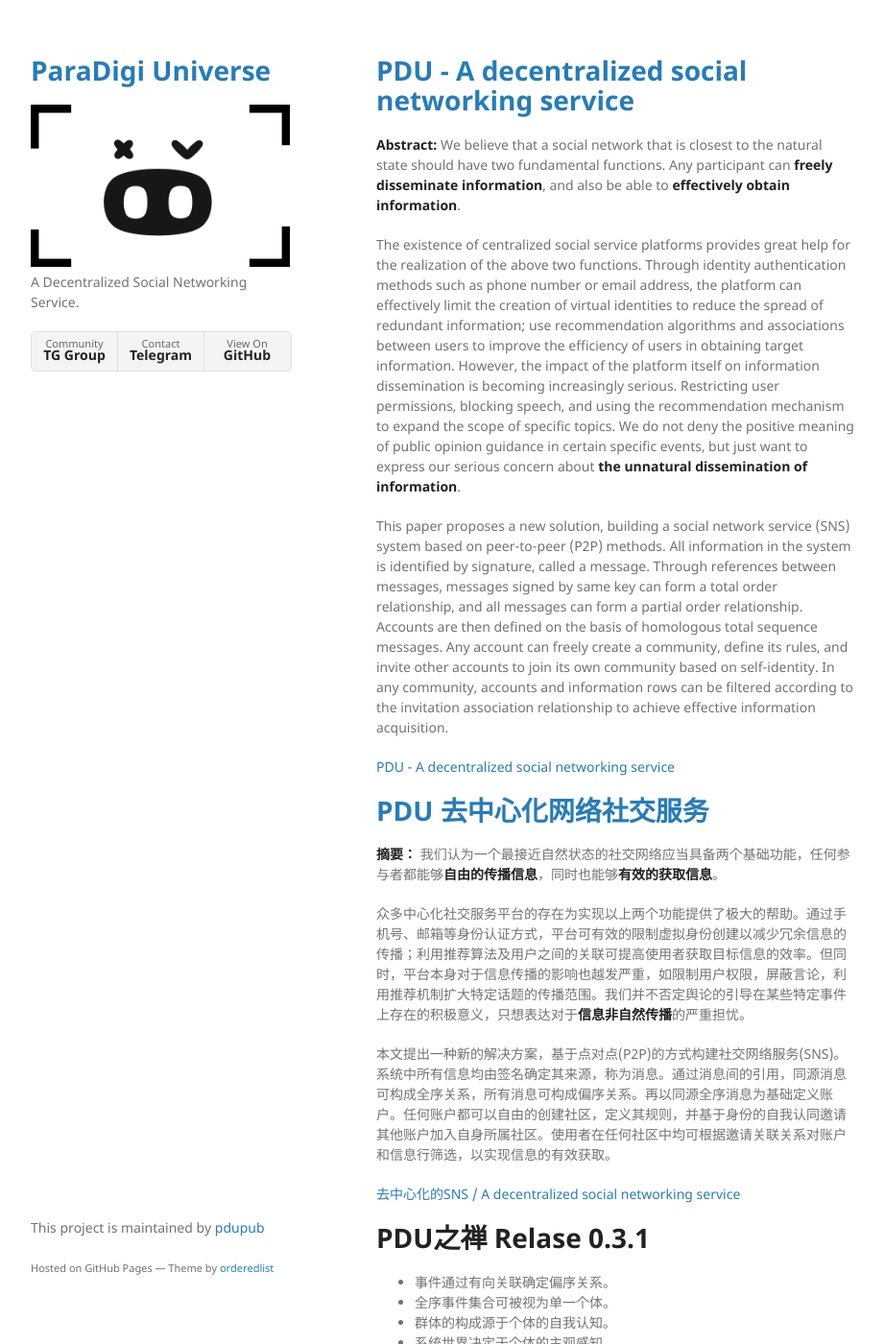
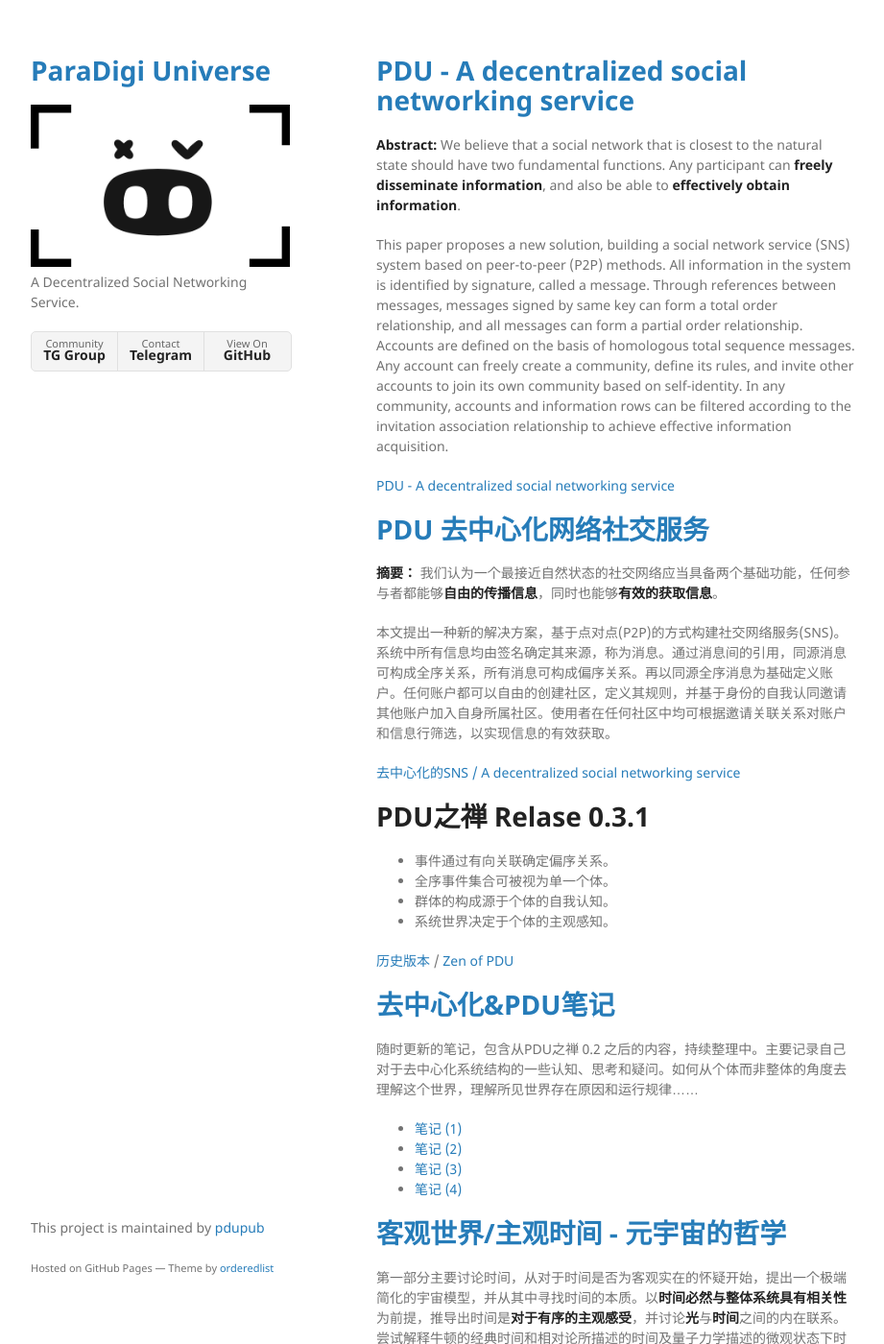
Before and after one commit to pdupub/pdu.pub, a Jekyll site: the page built from index.md, in a window 1280 px wide and 1400 px high. Shown: the whole window at 96% size, without its empty margins (178-1099 px from the left). Built offline with Jekyll 4.4.1, drawn with Linux system fonts in a browser that asks for light colours; our own code applies the rules of GitHub Pages for plain Markdown files; some of the changed lines change nothing that is shown.

Commit message:
fix link

```diff
--- a/index.md
+++ b/index.md
@@ -5,17 +5,13 @@
 
 **Abstract:** We believe that a social network that is closest to the natural state should have two fundamental functions. Any participant can **freely disseminate information**, and also be able to **effectively obtain information**.
 
-The existence of centralized social service platforms provides great help for the realization of the above two functions. Through identity authentication methods such as phone number or email address, the platform can effectively limit the creation of virtual identities to reduce the spread of redundant information; use recommendation algorithms and associations between users to improve the efficiency of users in obtaining target information. However, the impact of the platform itself on information dissemination is becoming increasingly serious. Restricting user permissions, blocking speech, and using the recommendation mechanism to expand the scope of specific topics. We do not deny the positive meaning of public opinion guidance in certain specific events, but just want to express our serious concern about **the unnatural dissemination of information**.
-
-This paper proposes a new solution, building a social network service (SNS) system based on peer-to-peer (P2P) methods. All information in the system is identified by signature, called a message. Through references between messages, messages signed by same key can form a total order relationship, and all messages can form a partial order relationship. Accounts are then defined on the basis of homologous total sequence messages. Any account can freely create a community, define its rules, and invite other accounts to join its own community based on self-identity. In any community, accounts and information rows can be filtered according to the invitation association relationship to achieve effective information acquisition.
+This paper proposes a new solution, building a social network service (SNS) system based on peer-to-peer (P2P) methods. All information in the system is identified by signature, called a message. Through references between messages, messages signed by same key can form a total order relationship, and all messages can form a partial order relationship. Accounts are defined on the basis of homologous total sequence messages. Any account can freely create a community, define its rules, and invite other accounts to join its own community based on self-identity. In any community, accounts and information rows can be filtered according to the invitation association relationship to achieve effective information acquisition.
 
 [PDU - A decentralized social networking service](./docs/en/WhitePaperV2.html)
 
 # [PDU 去中心化网络社交服务](./docs/zh/WhitePaperV2.html)
 
 **摘要：** 我们认为一个最接近自然状态的社交网络应当具备两个基础功能，任何参与者都能够**自由的传播信息**，同时也能够**有效的获取信息**。
-
-众多中心化社交服务平台的存在为实现以上两个功能提供了极大的帮助。通过手机号、邮箱等身份认证方式，平台可有效的限制虚拟身份创建以减少冗余信息的传播；利用推荐算法及用户之间的关联可提高使用者获取目标信息的效率。但同时，平台本身对于信息传播的影响也越发严重，如限制用户权限，屏蔽言论，利用推荐机制扩大特定话题的传播范围。我们并不否定舆论的引导在某些特定事件上存在的积极意义，只想表达对于**信息非自然传播**的严重担忧。
 
 本文提出一种新的解决方案，基于点对点(P2P)的方式构建社交网络服务(SNS)。系统中所有信息均由签名确定其来源，称为消息。通过消息间的引用，同源消息可构成全序关系，所有消息可构成偏序关系。再以同源全序消息为基础定义账户。任何账户都可以自由的创建社区，定义其规则，并基于身份的自我认同邀请其他账户加入自身所属社区。使用者在任何社区中均可根据邀请关联关系对账户和信息行筛选，以实现信息的有效获取。
 
@@ -29,16 +25,16 @@
 
 [历史版本](./docs/zh/Zen.html) / [Zen of PDU](./docs/en/Zen.html)
 
-# [去中心化&PDU笔记](./docs/zh/Draft.md)
+# [去中心化&PDU笔记](./docs/zh/Draft.html)
 
 随时更新的笔记，包含从PDU之禅 0.2 之后的内容，持续整理中。主要记录自己对于去中心化系统结构的一些认知、思考和疑问。如何从个体而非整体的角度去理解这个世界，理解所见世界存在原因和运行规律……
 
-- [笔记 (1)](./docs/zh/Draft.md#note1)
-- [笔记 (2)](./docs/zh/Draft.md#note2)
-- [笔记 (3)](./docs/zh/Draft.md#note3)
-- [笔记 (4)](./docs/zh/Draft.md#note4)
+- [笔记 (1)](./docs/zh/Draft.html#note1)
+- [笔记 (2)](./docs/zh/Draft.html#note2)
+- [笔记 (3)](./docs/zh/Draft.html#note3)
+- [笔记 (4)](./docs/zh/Draft.html#note4)
 
-# [客观世界/主观时间 - 元宇宙的哲学](./docs/zh/MinimalMetaphysics.md)
+# [客观世界/主观时间 - 元宇宙的哲学](./docs/zh/MinimalMetaphysics.html)
 
 第一部分主要讨论时间，从对于时间是否为客观实在的怀疑开始，提出一个极端简化的宇宙模型，并从其中寻找时间的本质。以**时间必然与整体系统具有相关性**为前提，推导出时间是**对于有序的主观感受**，并讨论**光**与**时间**之间的内在联系。尝试解释牛顿的经典时间和相对论所描述的时间及量子力学描述的微观状态下时间为何消失及几个**时间**定义的差别。
 
@@ -48,27 +44,27 @@
 
 第四部分重要讨论人的概念及其余社会的必然联系。人之所以超脱于所有已知的只能生命形式，是由于人**在群体，即社会意识中的精神性存可比于动物性的存在**。精神性存在指的是作为一个特定的人的身份留存于社会集体意识中。神也是一个纯精神性的客观存在，同样存在于集体意识中。这部分还会讨论**善恶**与**存在**之间的关联。
 
-[更新中...](./docs/zh/MinimalMetaphysics.md)
+[更新中...](./docs/zh/MinimalMetaphysics.html)
 
 # 禅2.0时的一些想法
 
-## [本子的比喻](./docs/zh/Essay.md#本子的比喻)
+## [本子的比喻](./docs/zh/Essay.html#本子的比喻)
 
 可以把社交网络想象成一个本子，每个用户都有属于自己的一页纸，用户能且只能在属于自己的那页纸上留言。任何人，不限于用户，都可以在本中任意翻看别人的留言。至于更复杂的功能，也只是在本子上添加了一些设定。回复消息，等于是在自己页写入某条留言时，标注此条...
 
-## [用户创建成本](./docs/zh/Essay.md#用户创建成本)
+## [用户创建成本](./docs/zh/Essay.html#用户创建成本)
 
 在中心化的系统中，创建附带的成本可以有多种形式，但都由作为中心的单点负责执行，即前述比喻中那位隐藏的管理员...
 
-## [真实世界的答案](./docs/zh/Essay.md#真实世界的答案)
+## [真实世界的答案](./docs/zh/Essay.html#真实世界的答案)
 
 当面临困难的问题，通常有两种寻找答案途径。一是先设想一种解决方案，然后证明它可行。二是，找到一种已经被存在的可行方式，并说明它能解决这个问题...
 
-## [时间与光](./docs/zh/Essay.md#时间与光)
+## [时间与光](./docs/zh/Essay.html#时间与光)
 
 《形而上学》开篇第一段话中写到”人们总是爱好感觉，而在诸感觉中，尤重视觉“。现在科学也表明，人类由视觉获取的信息占人类获取信息总量的80%以上。视觉即是对于光的感受，所以人类对于外部世界的感受超过80%是通过光来传递的...
 
-# [八卦国编年史--PDU的通俗解释](./docs/zh/FakeHistory.md)
+# [八卦国编年史--PDU的通俗解释](./docs/zh/FakeHistory.html)
 
 本文尝试用一个简单的故事来说明以下观点：
   1. 源生的信息传播是基于点对点的。
@@ -84,7 +80,7 @@
 [更多章节...](./docs/zh/FakeHistory.md)
 
 
-# [PDU 基于去中心化账户系统的社交网络 (V1)](./docs/zh/WhitePaperV1.md)
+# [PDU 基于去中心化账户系统的社交网络 (V1)](./docs/zh/WhitePaperV1.html)
 
 我们提出一种在纯粹P2P的环境下给予账户创建成本的方式，并基于这种账户系统，构建完整的P2P社交网络形态。首先，我们以引用构建有序，用以证明某个特定行为发生于某行为之后，即时间证明。然后，规定新账户的创建必须由多个已存在的合法账户联合确认且同一账户的此类确认需满足的时间间隔。每个账户系统的使用者（包括非用户），都可以DAG的结构维护部分或全部账户之间的关系拓扑，并随时可以根据自己获知的消息，对新的账户进行验证增补，同时也可因作恶行为对某些账户及关联账户进行惩罚。使用者并不需要对所有行为产生共识，也无需维护同完全一致的信息。
 
```
